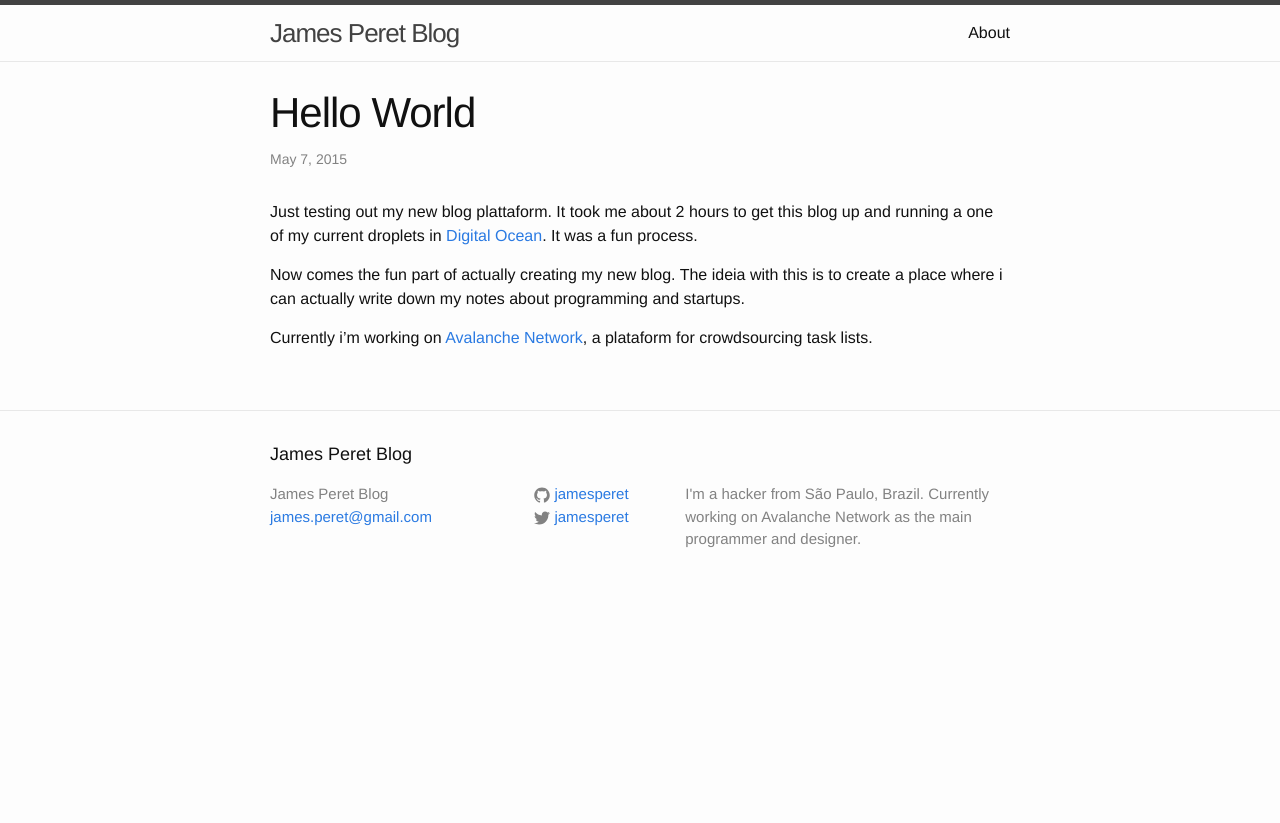
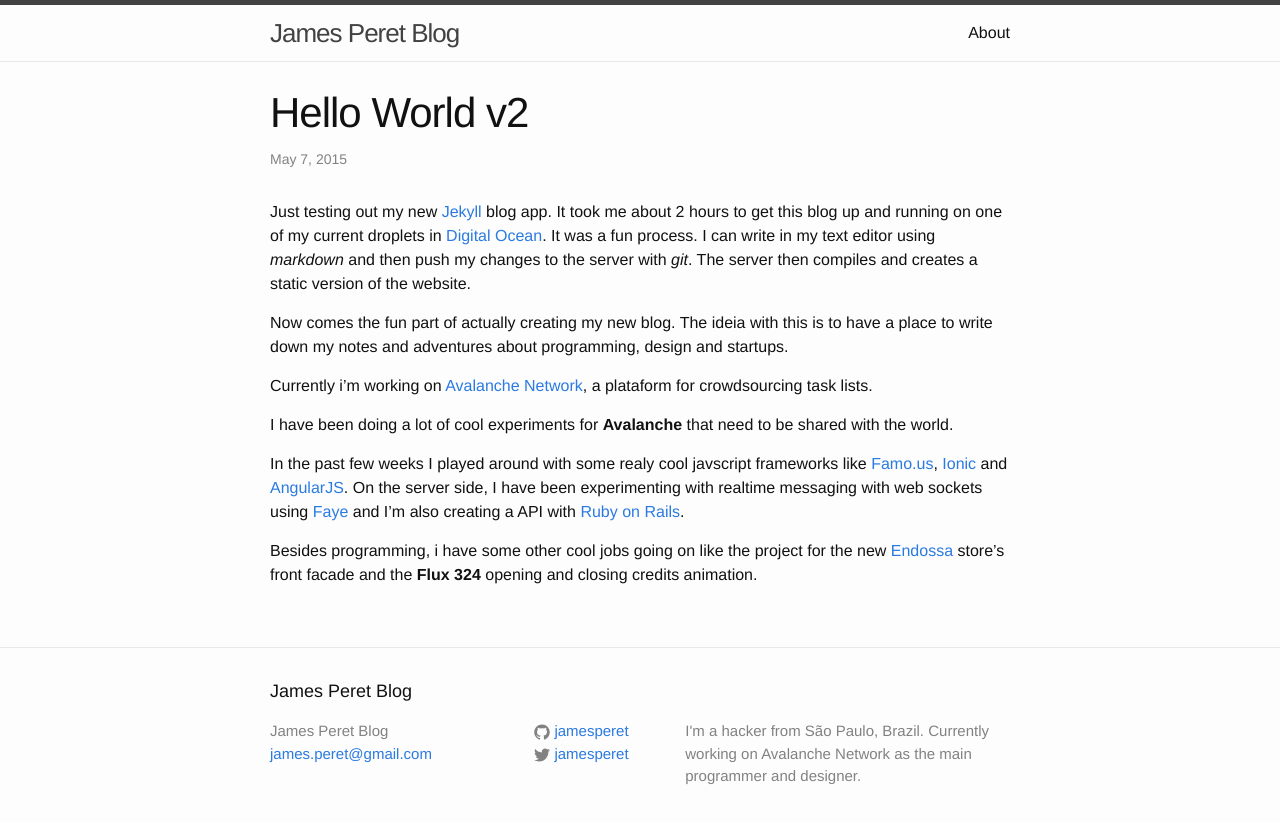
Before and after one commit to jamesperet/j1x-blog, a Jekyll site: the page built from _posts/2015-05-07-hello-world.markdown, in a window 1280 px wide. Shown: the top 823 px of the page. Built offline with Jekyll 4.4.1, drawn with Linux system fonts in a browser that asks for light colours.

Commit message:
Organizing posts

```diff
--- a/_posts/2015-05-07-hello-world.markdown
+++ b/_posts/2015-05-07-hello-world.markdown
@@ -1,11 +1,17 @@
 ---
 layout: post
-title:  "Hello World"
+title:  "Hello World v2"
 date:   2015-05-07 20:34:46
 categories: jekyll update
 ---
-Just testing out my new blog plattaform. It took me about 2 hours to get this blog up and running a one of my current droplets in [Digital Ocean](http://digitalocean.com). It was a fun process.
+Just testing out my new [Jekyll](http://jekyllrb.com/) blog app. It took me about 2 hours to get this blog up and running on one of my current droplets in [Digital Ocean](http://digitalocean.com). It was a fun process. I can write in my text editor using *markdown* and then push my changes to the server with *git*. The server then compiles and creates a static version of the website.
 
-Now comes the fun part of actually creating my new blog. The ideia with this is to create a place where i can actually write down my notes about programming and startups.
+Now comes the fun part of actually creating my new blog. The ideia with this is to have a place to write down my notes and adventures about programming, design and startups.
 
 Currently i'm working on [Avalanche Network](http://avalanche.network), a plataform for crowdsourcing task lists.
+
+I have been doing a lot of cool experiments for __Avalanche__ that need to be shared with the world.
+
+In the past few weeks I played around with some realy cool javscript frameworks like [Famo.us](http://famo.us), [Ionic](http://ionicframework.com) and [AngularJS](https://angularjs.org/). On the server side, I have been experimenting with realtime messaging with web sockets using [Faye](http://faye.jcoglan.com/) and I'm also creating a  API with [Ruby on Rails](http://rubyonrails.org/).
+
+Besides programming, i have some other cool jobs going on like the project for the new [Endossa](http://endossa.com) store's front facade and the __Flux 324__ opening and closing credits animation.
```
Also changed, not shown: _posts/2015-05-07-managing-ssh-keys.markdown (added, +12 -0 lines), _posts/2015-05-07-welcome-to-jekyll.markdown (deleted, +0 -25 lines).
